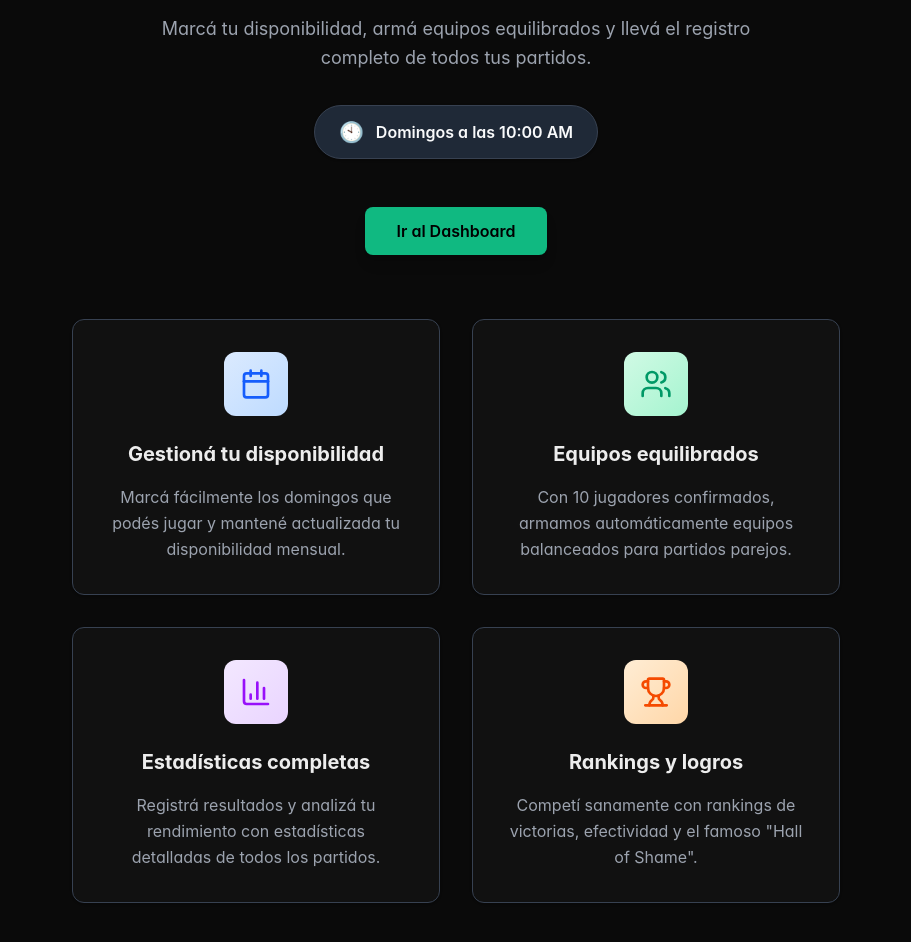
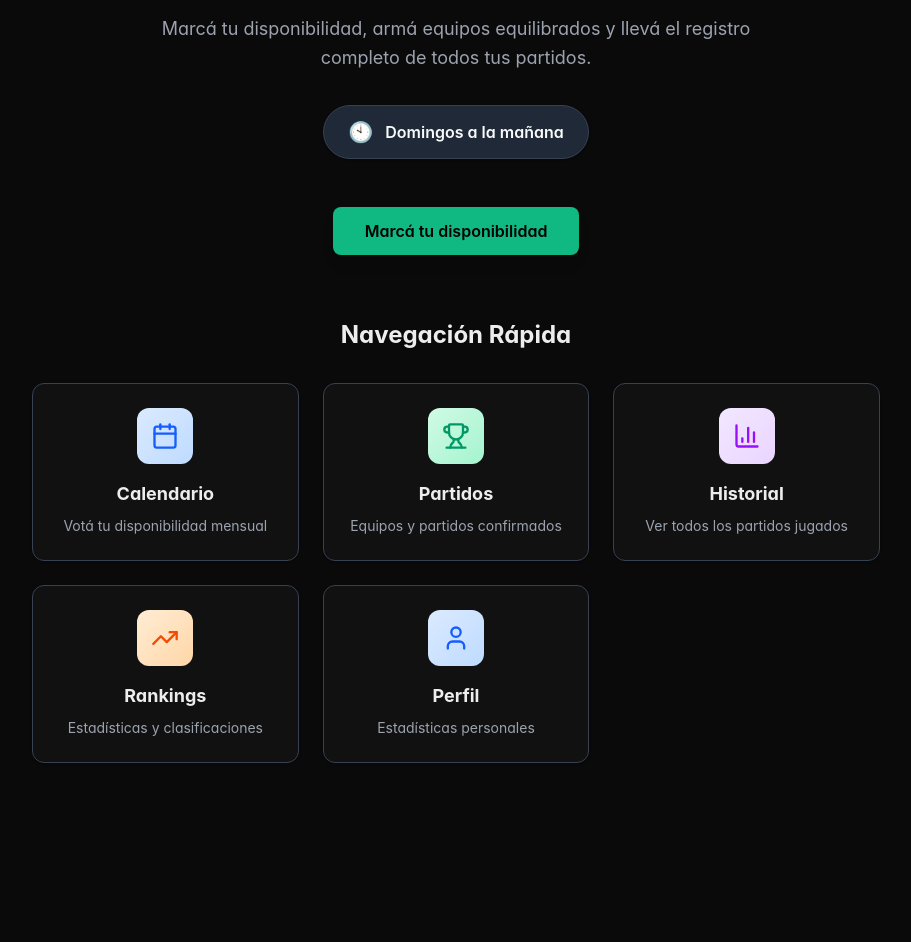
Before and after one commit to ivanrubin10/FulboJubilados, a Next.js app: page / in a window 1280 px wide. Shown: the part 320-1262 px from the top of the page, without its empty margins (184-1095 px from the left). After the commit the page ends 1147 px from the top, so only its background shows below. Built offline with nearby package versions, Linux system fonts and the light colour scheme; no server answers; sample sign-in values are in the browser's storage.

Commit message:
update homepage

```diff
--- /dev/null
+++ b/src/app/api/users/current/route.ts
@@ -0,0 +1,24 @@
+import { NextResponse } from 'next/server';
+import { auth } from '@clerk/nextjs/server';
+import { DatabaseService } from '@/lib/db/service';
+
+export async function GET() {
+  try {
+    const { userId } = await auth();
+
+    if (!userId) {
+      return NextResponse.json({ error: 'Unauthorized' }, { status: 401 });
+    }
+
+    const user = await DatabaseService.getUserById(userId);
+
+    if (!user) {
+      return NextResponse.json({ error: 'User not found' }, { status: 404 });
+    }
+
+    return NextResponse.json(user);
+  } catch (error) {
+    console.error('Error fetching current user:', error);
+    return NextResponse.json({ error: 'Failed to fetch user' }, { status: 500 });
+  }
+}
--- a/src/app/dashboard/layout.tsx
+++ b/src/app/dashboard/layout.tsx
@@ -87,7 +87,7 @@ export default function DashboardLayout({
                   className="flex items-center gap-2 text-muted-foreground hover:text-foreground hover:bg-card/60 px-4 py-2 rounded-2xl font-semibold transition-all duration-300 hover:shadow-lg hover:-translate-y-0.5 backdrop-blur-sm text-sm"
                 >
                   <Calendar className="h-4 w-4" />
-                  Mi Disponibilidad
+                  Calendario
                 </Link>
                 <Link
                   href="/dashboard/games"
@@ -153,7 +153,7 @@ export default function DashboardLayout({
                   onClick={() => setMobileMenuOpen(false)}
                 >
                   <Calendar className="h-4 w-4" />
-                  Mi Disponibilidad
+                  Calendario
                 </Link>
                 <Link
                   href="/dashboard/games"
--- a/src/app/page.tsx
+++ b/src/app/page.tsx
@@ -2,10 +2,29 @@
 
 import { SignInButton, SignUpButton, UserButton, useUser } from "@clerk/nextjs";
 import Link from "next/link";
-import { Calendar, Users, BarChart3, Trophy } from "lucide-react";
+import { Calendar, Users, BarChart3, Trophy, Settings, History, TrendingUp, User } from "lucide-react";
+import { useEffect, useState } from "react";
 
 export default function Home() {
-  const { isSignedIn, isLoaded } = useUser();
+  const { isSignedIn, isLoaded, user } = useUser();
+  const [isAdmin, setIsAdmin] = useState(false);
+
+  useEffect(() => {
+    const checkAdmin = async () => {
+      if (isSignedIn && user) {
+        try {
+          const response = await fetch('/api/users/current');
+          if (response.ok) {
+            const userData = await response.json();
+            setIsAdmin(userData.isAdmin || false);
+          }
+        } catch (error) {
+          console.error('Error checking admin status:', error);
+        }
+      }
+    };
+    checkAdmin();
+  }, [isSignedIn, user]);
 
   return (
     <div className="min-h-screen bg-background">
@@ -21,7 +40,7 @@ export default function Home() {
             {isLoaded && isSignedIn && (
               <Link href="/dashboard">
                 <button className="bg-primary text-primary-foreground px-4 py-2 rounded-lg font-medium hover:bg-primary/90 shadow-sm transition-all duration-200">
-                  Dashboard
+                  Marcá tu disponibilidad
                 </button>
               </Link>
             )}
@@ -49,7 +68,7 @@ export default function Home() {
           <div className="inline-flex items-center gap-3 bg-accent border border-border px-6 py-3 rounded-full mb-12 shadow-sm">
             <span className="text-xl">🕙</span>
             <p className="text-accent-foreground font-semibold">
-              Domingos a las 10:00 AM
+              Domingos a la mañana
             </p>
           </div>
 
@@ -71,7 +90,7 @@ export default function Home() {
               ) : (
                 <Link href="/dashboard">
                   <button className="bg-primary text-primary-foreground px-8 py-3 rounded-lg font-semibold hover:bg-primary/90 shadow-lg hover:shadow-xl transform hover:-translate-y-0.5 transition-all duration-200">
-                    Ir al Dashboard
+                    Marcá tu disponibilidad
                   </button>
                 </Link>
               )}
@@ -79,7 +98,81 @@ export default function Home() {
           )}
         </div>
 
-        {/* Features Section */}
+        {/* Features Section or Navigation Cards */}
+        {isSignedIn ? (
+          <div className="max-w-5xl mx-auto">
+            <h3 className="text-2xl font-bold text-foreground mb-8 text-center">Navegación Rápida</h3>
+            <div className="grid grid-cols-1 sm:grid-cols-2 lg:grid-cols-3 gap-4 sm:gap-6">
+              {/* Calendario */}
+              <Link href="/dashboard" className="group">
+                <div className="bg-card border border-border rounded-xl p-6 shadow-sm hover:shadow-lg hover:border-primary/50 transition-all duration-300 transform hover:-translate-y-1 text-center">
+                  <div className="w-14 h-14 bg-gradient-to-br from-blue-100 to-blue-200 dark:from-blue-900 dark:to-blue-800 rounded-xl flex items-center justify-center mb-4 group-hover:scale-110 transition-transform duration-300 mx-auto">
+                    <Calendar className="h-7 w-7 text-blue-600 dark:text-blue-300" />
+                  </div>
+                  <h4 className="text-lg font-bold text-foreground mb-2">Calendario</h4>
+                  <p className="text-sm text-muted-foreground">Votá tu disponibilidad mensual</p>
+                </div>
+              </Link>
+
+              {/* Partidos */}
+              <Link href="/dashboard/games" className="group">
+                <div className="bg-card border border-border rounded-xl p-6 shadow-sm hover:shadow-lg hover:border-emerald-500/50 transition-all duration-300 transform hover:-translate-y-1 text-center">
+                  <div className="w-14 h-14 bg-gradient-to-br from-emerald-100 to-emerald-200 dark:from-emerald-900 dark:to-emerald-800 rounded-xl flex items-center justify-center mb-4 group-hover:scale-110 transition-transform duration-300 mx-auto">
+                    <Trophy className="h-7 w-7 text-emerald-600 dark:text-emerald-300" />
+                  </div>
+                  <h4 className="text-lg font-bold text-foreground mb-2">Partidos</h4>
+                  <p className="text-sm text-muted-foreground">Equipos y partidos confirmados</p>
+                </div>
+              </Link>
+
+              {/* Historial */}
+              <Link href="/dashboard/history" className="group">
+                <div className="bg-card border border-border rounded-xl p-6 shadow-sm hover:shadow-lg hover:border-purple-500/50 transition-all duration-300 transform hover:-translate-y-1 text-center">
+                  <div className="w-14 h-14 bg-gradient-to-br from-purple-100 to-purple-200 dark:from-purple-900 dark:to-purple-800 rounded-xl flex items-center justify-center mb-4 group-hover:scale-110 transition-transform duration-300 mx-auto">
+                    <BarChart3 className="h-7 w-7 text-purple-600 dark:text-purple-300" />
+                  </div>
+                  <h4 className="text-lg font-bold text-foreground mb-2">Historial</h4>
+                  <p className="text-sm text-muted-foreground">Ver todos los partidos jugados</p>
+                </div>
+              </Link>
+
+              {/* Rankings */}
+              <Link href="/dashboard/rankings" className="group">
+                <div className="bg-card border border-border rounded-xl p-6 shadow-sm hover:shadow-lg hover:border-orange-500/50 transition-all duration-300 transform hover:-translate-y-1 text-center">
+                  <div className="w-14 h-14 bg-gradient-to-br from-orange-100 to-orange-200 dark:from-orange-900 dark:to-orange-800 rounded-xl flex items-center justify-center mb-4 group-hover:scale-110 transition-transform duration-300 mx-auto">
+                    <TrendingUp className="h-7 w-7 text-orange-600 dark:text-orange-300" />
+                  </div>
+                  <h4 className="text-lg font-bold text-foreground mb-2">Rankings</h4>
+                  <p className="text-sm text-muted-foreground">Estadísticas y clasificaciones</p>
+                </div>
+              </Link>
+
+              {/* Perfil */}
+              <Link href="/dashboard/profile" className="group">
+                <div className="bg-card border border-border rounded-xl p-6 shadow-sm hover:shadow-lg hover:border-blue-500/50 transition-all duration-300 transform hover:-translate-y-1 text-center">
+                  <div className="w-14 h-14 bg-gradient-to-br from-blue-100 to-blue-200 dark:from-blue-900 dark:to-blue-800 rounded-xl flex items-center justify-center mb-4 group-hover:scale-110 transition-transform duration-300 mx-auto">
+                    <User className="h-7 w-7 text-blue-600 dark:text-blue-300" />
+                  </div>
+                  <h4 className="text-lg font-bold text-foreground mb-2">Perfil</h4>
+                  <p className="text-sm text-muted-foreground">Estadísticas personales</p>
+                </div>
+              </Link>
+
+              {/* Admin - Only show if user is admin */}
+              {isAdmin && (
+                <Link href="/dashboard/admin" className="group">
+                  <div className="bg-card border border-red-500/30 rounded-xl p-6 shadow-sm hover:shadow-lg hover:border-red-500/70 transition-all duration-300 transform hover:-translate-y-1 text-center">
+                    <div className="w-14 h-14 bg-gradient-to-br from-red-100 to-red-200 dark:from-red-900 dark:to-red-800 rounded-xl flex items-center justify-center mb-4 group-hover:scale-110 transition-transform duration-300 mx-auto">
+                      <Settings className="h-7 w-7 text-red-600 dark:text-red-300" />
+                    </div>
+                    <h4 className="text-lg font-bold text-foreground mb-2">Admin</h4>
+                    <p className="text-sm text-muted-foreground">Panel de administración</p>
+                  </div>
+                </Link>
+              )}
+            </div>
+          </div>
+        ) : (
           <div className="grid md:grid-cols-2 gap-8 max-w-3xl mx-auto">
             <div className="group bg-card border border-border rounded-xl p-8 shadow-sm hover:shadow-lg hover:border-primary/30 transition-all duration-300 transform hover:-translate-y-1 text-center">
               <div className="w-16 h-16 bg-gradient-to-br from-blue-100 to-blue-200 rounded-xl flex items-center justify-center mb-6 group-hover:scale-110 transition-transform duration-300 mx-auto">
@@ -121,6 +214,7 @@ export default function Home() {
               </p>
             </div>
           </div>
+        )}
 
       </main>
     </div>
```
Lines whose indentation alone changed are shown as unchanged.
